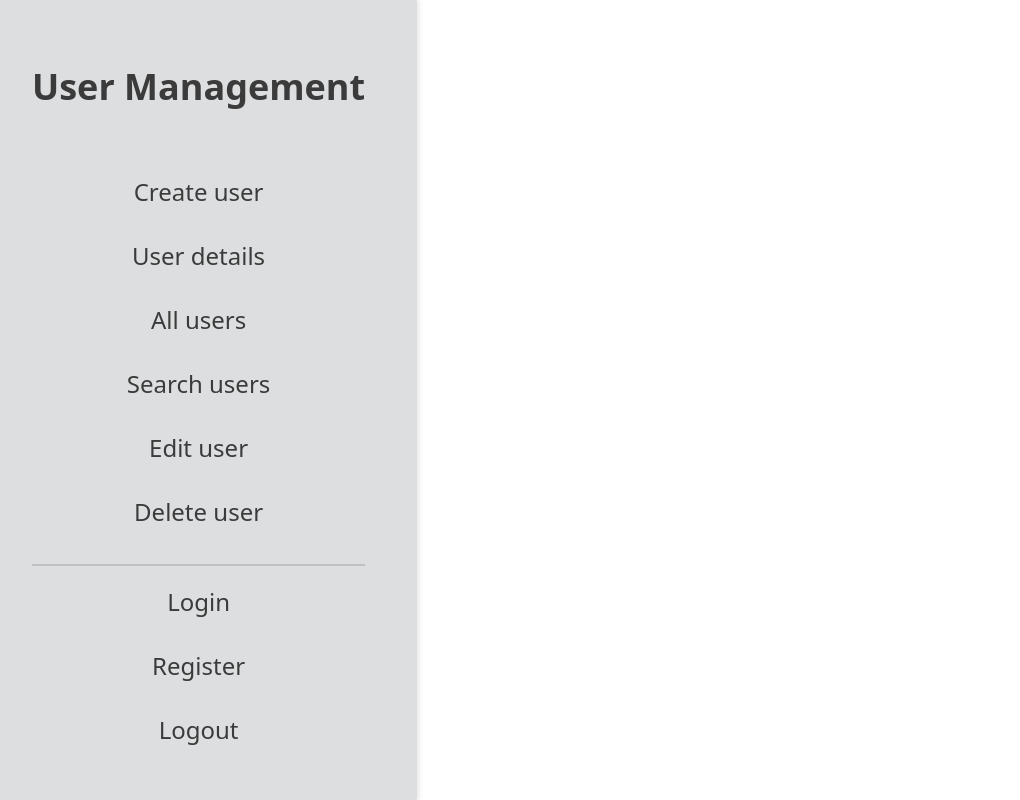
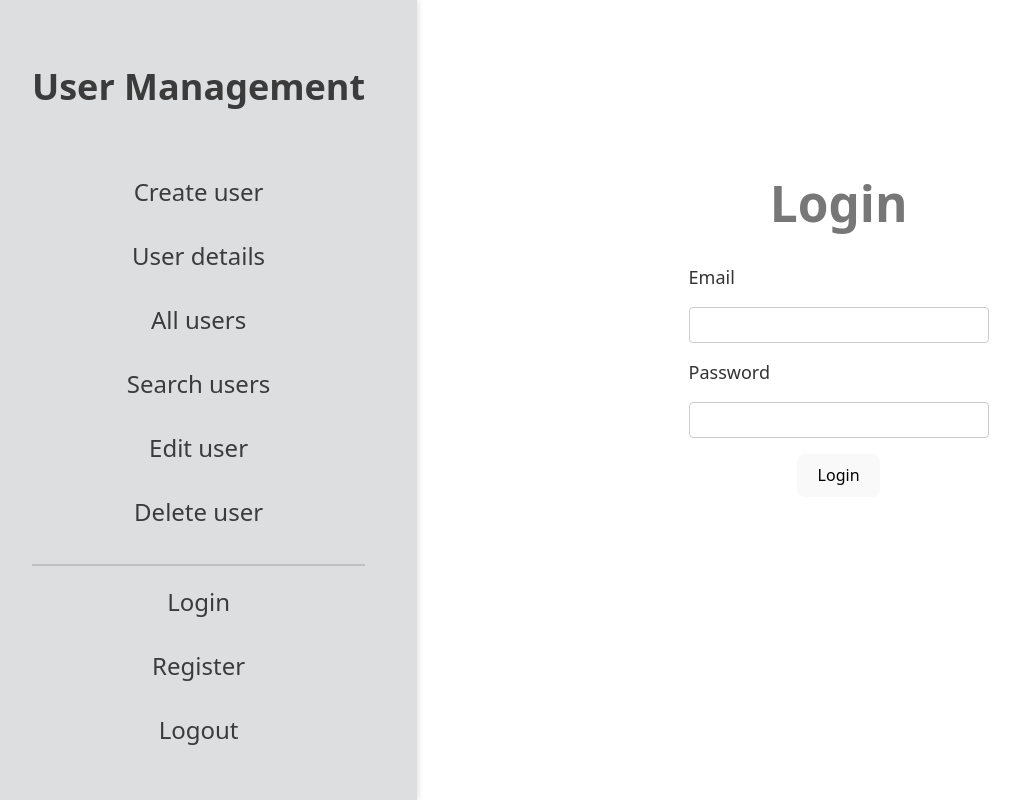
Before and after one commit to tihomirkolew/java-junior-interview-task, a React (Vite) app in the folder client/: page /login in a window 1280 px wide. Shown: the whole page, without its empty margins (20-1040 px from the left). Built offline with nearby package versions, Linux system fonts and the light colour scheme.

Commit message:
Add user management components: create CreateUser, EditUser, UserList, UserSearch, Login, Register, and Logout; update routing in App component

```diff
--- a/client/src/App.jsx
+++ b/client/src/App.jsx
@@ -3,6 +3,13 @@ import './App.css'
 import SideBar from './components/sideBar/SideBar'
 import Home from './components/home/Home'
 import UserDetails from './components/UserDetails/UserDetails'
+import CreateUser from './components/createUser/CreateUser'
+import UserList from './components/userList/UserList'
+import UserSearch from './components/searchUsers/SearchUsers'
+import EditUser from './components/editUser/EditUser'
+import Login from './components/login/Login'
+import Register from './components/register/Register'
+import Logout from './components/logout/Logout'
 
 function App() {
 
@@ -13,12 +20,14 @@ function App() {
       <div className='content'>
         <Routes>
           <Route path='/' element={<Home />} />
-          <Route path="/create" element={<h1>Create user</h1>} />
+          <Route path="/login" element={<Login />} />
+          <Route path="/register" element={<Register />} />
+          <Route path="/logout" element={<Logout />} />
+          <Route path="/create" element={<CreateUser />} />
           <Route path="/details" element={<UserDetails />} />
-          <Route path="/list" element={<h1>All users</h1>} />
-          <Route path="/search" element={<h1>Search users</h1>} />
-          <Route path="/edit" element={<h1>Edit user</h1>} />
-          <Route path="/delete" element={<h1>Delete user</h1>} />
+          <Route path="/list" element={<UserList />} />
+          <Route path="/search" element={<UserSearch />} />
+          <Route path="/edit" element={<EditUser />} />
         </Routes>
       </div>
     </>
--- /dev/null
+++ b/client/src/components/createUser/CreateUser.jsx
@@ -0,0 +1,7 @@
+export default function CreateUser() {
+  return (
+    <>
+        <h1>Create user</h1>
+    </>
+  );
+}
--- /dev/null
+++ b/client/src/components/editUser/EditUser.jsx
@@ -0,0 +1,7 @@
+export default function EditUser() {
+    return (
+        <>
+            <h1>Edit user</h1>
+        </>
+    );
+}
--- /dev/null
+++ b/client/src/components/login/Login.jsx
@@ -0,0 +1,20 @@
+import styles from './Login.module.css'
+
+export default function Login() {
+    return (
+        <div className={styles.formContainer}>
+            <h1>Login</h1>
+            <form className={styles.form}>
+                <div className={styles.inputContainer}>
+                    <label>Email</label>
+                    <input type="email" />
+                </div>
+                <div className={styles.inputContainer}>
+                    <label>Password</label>
+                    <input type="password" />
+                </div>
+                <button type="submit">Login</button>
+            </form>
+        </div>
+    );
+}
--- /dev/null
+++ b/client/src/components/login/Login.module.css
@@ -0,0 +1,28 @@
+.formContainer {
+    display: flex;
+    flex-direction: column;
+    align-items: center;
+    justify-content: center;
+    padding-bottom: 10em;
+}
+
+.inputContainer {
+    display: flex;
+    flex-direction: column;
+    gap: 16px;
+    width: 300px;
+    padding-bottom: 1em;
+}
+
+.inputContainer label {
+    font-size: 18px;
+    color: #333;
+    align-self: flex-start;
+}
+
+.inputContainer input {
+    padding: 8px;
+    font-size: 16px;
+    border: 1px solid #ccc;
+    border-radius: 4px;
+}
--- /dev/null
+++ b/client/src/components/logout/Logout.jsx
@@ -0,0 +1,7 @@
+export default function Logout() {
+    return (
+        <>
+            <h1>Logout</h1>
+        </>
+    );
+}
--- /dev/null
+++ b/client/src/components/register/Register.jsx
@@ -0,0 +1,7 @@
+export default function Register() {
+    return (
+        <>
+            <h1>Register</h1>
+        </>
+    );
+}
--- /dev/null
+++ b/client/src/components/searchUsers/SearchUsers.jsx
@@ -0,0 +1,7 @@
+export default function UserSearch() {
+    return (
+        <>
+            <h1>Search users</h1>
+        </>
+    );
+}
--- /dev/null
+++ b/client/src/components/userList/UserList.jsx
@@ -0,0 +1,7 @@
+export default function UserList() {
+    return (
+        <>
+            <h1>All users</h1>
+        </>
+    );
+}
```
Also changed, not shown: 1 other file (tests, documents, lock files or other folders).
